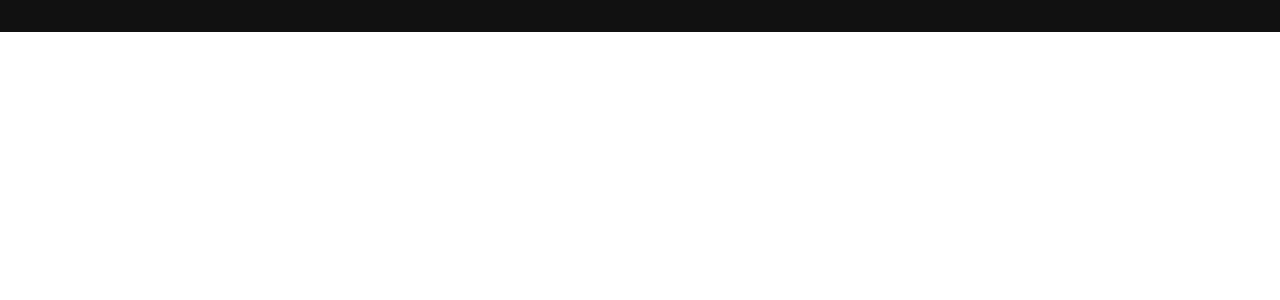
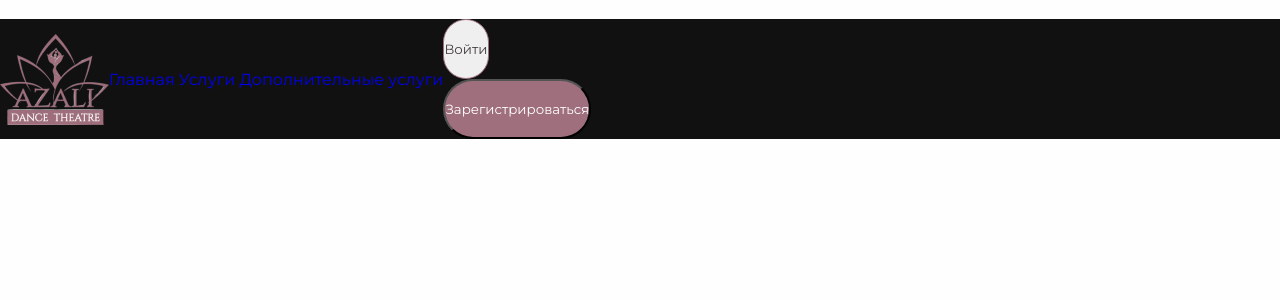
Before and after one commit to alternatio/azali, a PHP site: page / in a window 1280 px wide. Shown: the top 300 px of the page. Run offline with PHP 8.4, Linux system fonts and the light colour scheme.

Commit message:
some changes

```diff
--- a/components/header.php
+++ b/components/header.php
@@ -1,5 +1,24 @@
 <div class='headerWrapper'>
   <header class='header'>
-
+    <img class='logo' src='/public/images/logo.png' alt='logo'>
+    <nav class='header__links'>
+      <a class='header__link' href='#'>
+        Главная
+      </a>
+      <a class='header__link' href='#'>
+        Услуги
+      </a>
+      <a class='header__link' href='#'>
+        Дополнительные услуги
+      </a>
+    </nav>
+    <div class='header__buttons'>
+      <button class='outline-button'>
+        Войти
+      </button>
+      <button class='flat-button'>
+        Зарегистрироваться
+      </button>
+    </div>
   </header>
 </div>
--- a/index.php
+++ b/index.php
@@ -1,8 +1,8 @@
 <?php
 
-include './components/head.php';
+include_once './components/head.php';
 
-include './components/header.php';
+include_once './components/header.php';
 
 
-include './components/bottom.php';
+include_once './components/bottom.php';
--- a/styles/components/header.css
+++ b/styles/components/header.css
@@ -11,4 +11,7 @@
 	width: 100%;
 	background: #111;
 	min-height: 2rem;
+	margin-top: 1.1875rem;
+	display: flex;
+	align-items: center;
 }
--- /dev/null
+++ b/styles/fonts/fonts.css
@@ -0,0 +1,26 @@
+@font-face {
+	font-family: 'Montserrat';
+	src: url('Montserrat-Regular.woff2') format('woff2'),
+		url('Montserrat-Regular.woff') format('woff');
+	font-weight: normal;
+	font-style: normal;
+	font-display: swap;
+}
+
+@font-face {
+	font-family: 'Prata';
+	src: url('Prata-Regular.woff2') format('woff2'),
+		url('Prata-Regular.woff') format('woff');
+	font-weight: normal;
+	font-style: normal;
+	font-display: swap;
+}
+
+@font-face {
+	font-family: 'Montserrat';
+	src: url('Montserrat-Light.woff2') format('woff2'),
+		url('Montserrat-Light.woff') format('woff');
+	font-weight: 300;
+	font-style: normal;
+	font-display: swap;
+}
--- /dev/null
+++ b/styles/globals.css
@@ -0,0 +1,39 @@
+body {
+	--colorBackground: #fdfefd;
+	--colorWhite: #fff;
+	--colorPink: #a06f7d;
+	--colorLightPink: #ae939b;
+	--colorBlack: #433e3e;
+	--fontSansSerif: Montserrat, sans-serif;
+	--fontSerif: Prata, serif;
+}
+
+html {
+	background: #fdfefd;
+	color: #433e3e;
+}
+
+.logo {
+	width: 6.8125rem;
+	height: 5.6875rem;
+	object-fit: contain;
+}
+
+.outline-button,
+.flat-button {
+	display: flex;
+	align-items: center;
+	justify-content: center;
+	height: 3.75rem;
+	border-radius: 10rem;
+}
+
+.flat-button {
+	background: var(--colorPink);
+	color: var(--colorWhite);
+}
+
+.outline-button {
+	border: var(--colorPink) solid 1px;
+	color: var(--colorBlack);
+}
--- a/styles/main.css
+++ b/styles/main.css
@@ -1,3 +1,4 @@
+@import './fonts/fonts.css';
 @import './reset.css';
+@import './globals.css';
 @import './components/header.css';
-/*@import '';*/
--- a/styles/reset.css
+++ b/styles/reset.css
@@ -1,4 +1,10 @@
 * {
-  margin: 0;
-  padding: 0;
+	margin: 0;
+	padding: 0;
+	text-decoration: none;
+	font-family: Montserrat, sans-serif;
 }
+
+button {
+	color: inherit;
+}
```
Also changed, not shown: .prettierrc.json (added), public/images/logo.png (added), styles/fonts/Montserrat-Light.woff (added), styles/fonts/Montserrat-Light.woff2 (added), styles/fonts/Montserrat-Regular.woff (added), styles/fonts/Montserrat-Regular.woff2 (added), styles/fonts/Prata-Regular.woff (added), styles/fonts/Prata-Regular.woff2 (added). Lines whose indentation alone changed are shown as unchanged.
